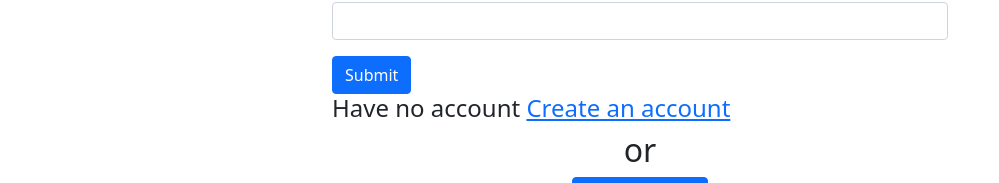
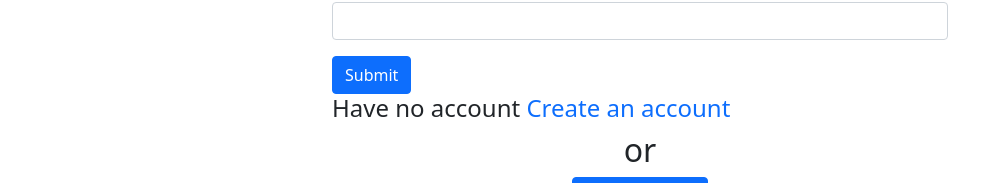
Before and after one commit to hemaiath-uddiin/react-independent-service-website, a React (Create React App) app: page /login in a window 1280 px wide. Shown: the part 203-386 px from the top of the page, without its empty margins (0-999 px from the left). Built offline with nearby package versions, Linux system fonts and the light colour scheme; no server answers.

Commit message:
final updated

```diff
--- a/src/Component/Loging/Loging.css
+++ b/src/Component/Loging/Loging.css
@@ -6,3 +6,6 @@
     font-weight: bold;
     margin-top: 20px;
 }
+span a {
+    text-decoration: none;
+}
```
